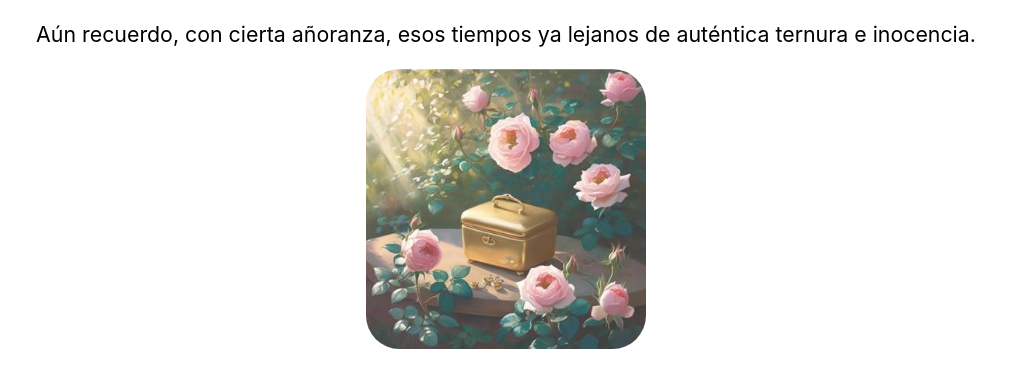
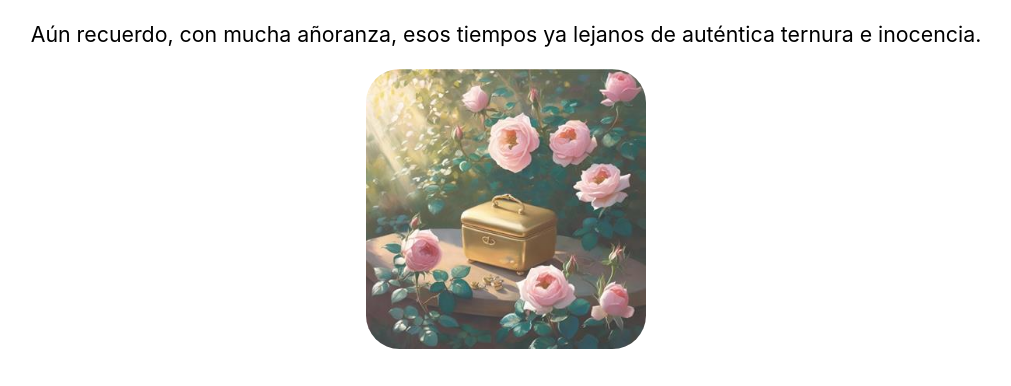
Before and after one commit to vilorto/valgreen, a plain HTML site: page index.html in a window 1280 px wide. Shown: the top 386 px of the page, without its empty margins (134-1145 px from the left). Drawn offline with Linux system fonts and the light colour scheme.

Commit message:
Update index.html

```diff
--- a/index.html
+++ b/index.html
@@ -10,7 +10,7 @@
 </head>
 <body>
 
-	<p class="head-text">A&uacute;n recuerdo, con cierta añoranza, esos tiempos ya lejanos de aut&eacute;ntica ternura e inocencia.</p>
+	<p class="head-text">A&uacute;n recuerdo, con mucha añoranza, esos tiempos ya lejanos de aut&eacute;ntica ternura e inocencia.</p>
     <div class="box-image">
 			<img src="img/imagen.jpg" alt="Imagen de portada">
 		</div>
```
